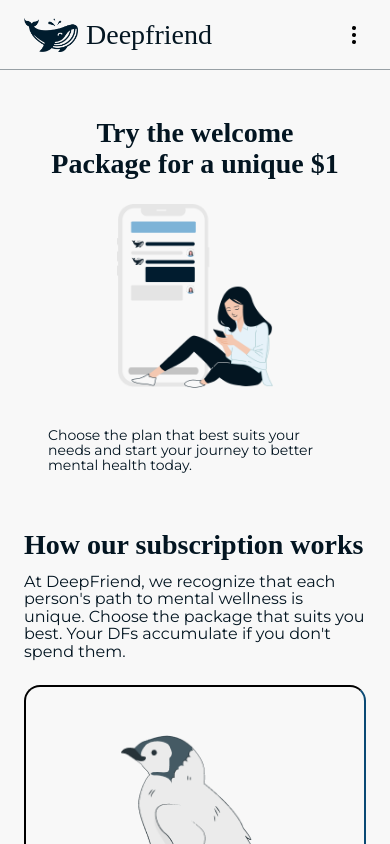
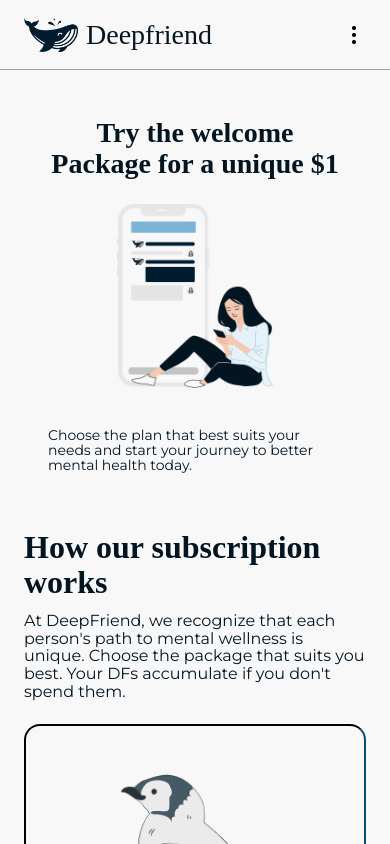
Before and after one commit to DeepfriendLLC/front, a Next.js app in the folder deepfriend/: page /pricing in a window 390 px wide. Built offline with nearby package versions, Linux system fonts and the light colour scheme.

Commit message:
fix: bad letters & size

```diff
--- a/deepfriend/src/styles/globals.css
+++ b/deepfriend/src/styles/globals.css
@@ -2644,7 +2644,7 @@ a {
 
   .pricing-subtitle {
     font-family: "Cormonant";
-    font-size: 28px;
+    font-size: 32px;
     font-weight: 700;
 
     margin: 0px;
@@ -2653,7 +2653,7 @@ a {
     padding-left: 24px;
     padding-right: 24px;
 
-    margin-top: 32px;
+    padding-top: 32px;
   }
 
   .pricing-text {
@@ -2722,7 +2722,7 @@ a {
 
   .pricing-properties-1-container-letters-title {
     font-family: "Cormorant";
-    font-size: 28px;
+    font-size: 32px;
     font-weight: 700;
 
     margin: 0px;
```
